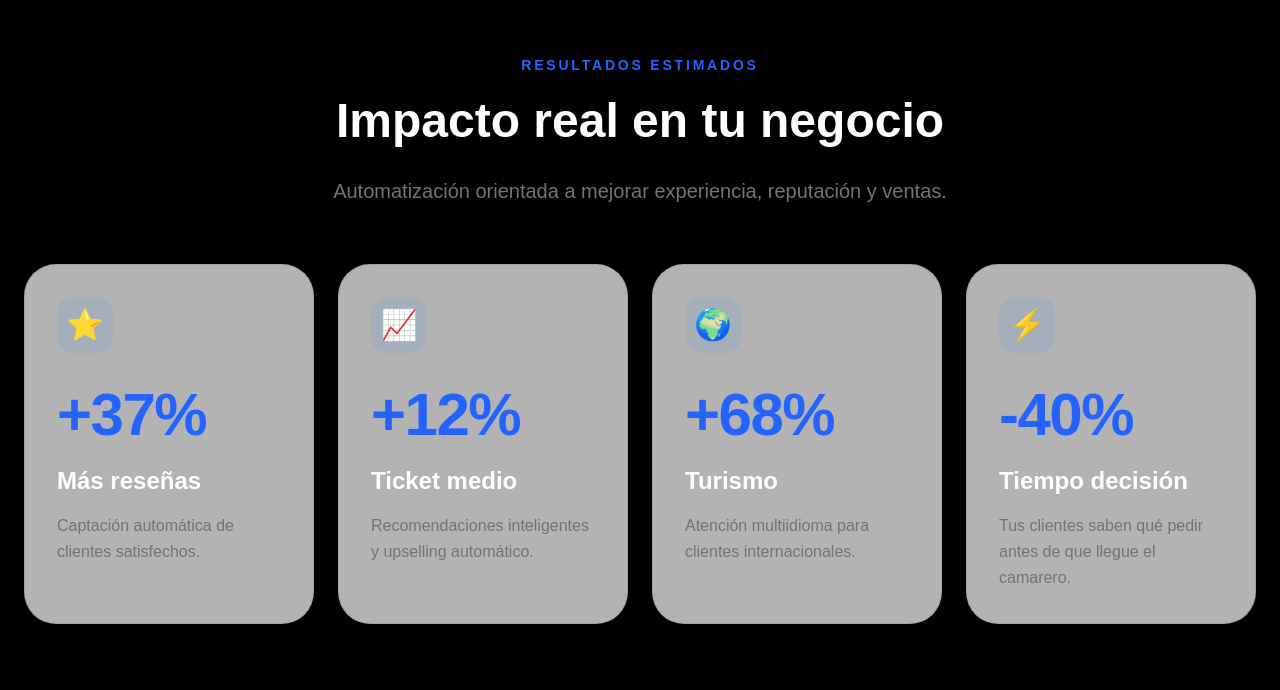
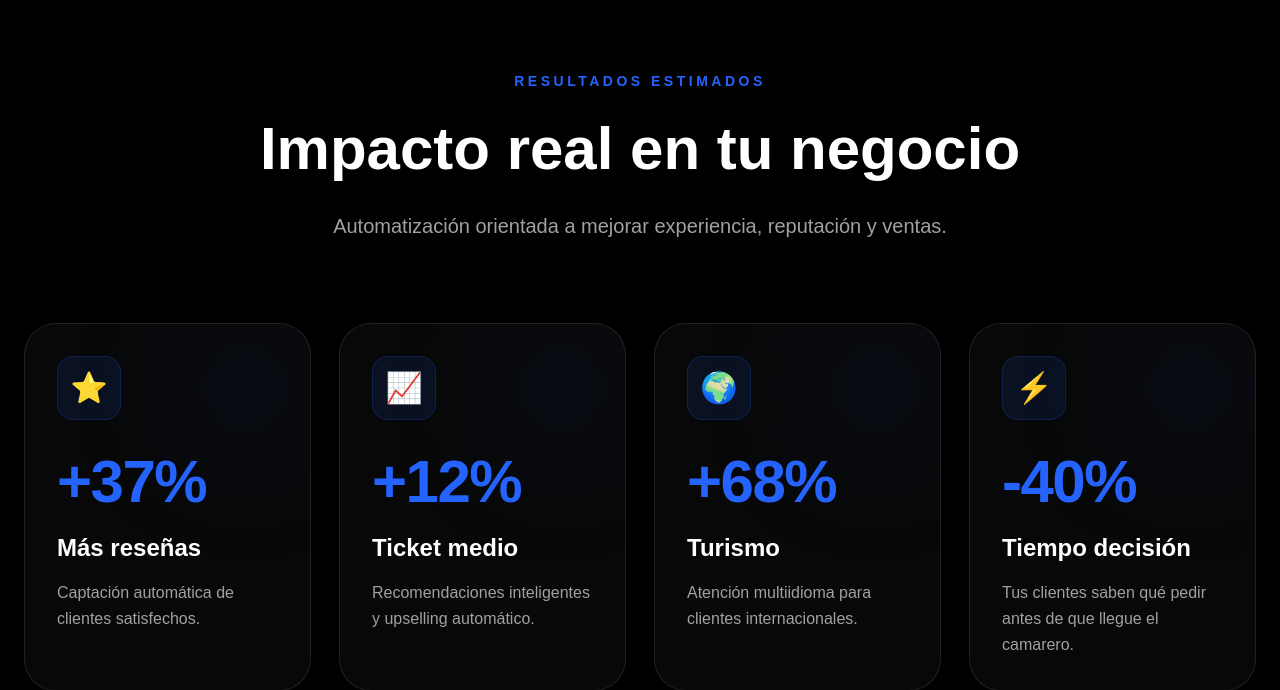
Before and after one commit to Bar-IA/bar-ia, a Next.js app: page / in a window 1280 px wide. Shown: the part 1137-1827 px from the top of the page. Built offline with nearby package versions, Linux system fonts and the light colour scheme.

Commit message:
resultados estimados

```diff
--- a/app/page.tsx
+++ b/app/page.tsx
@@ -164,26 +164,31 @@ export default function BarIA() {
         </div>
       </section>
 
-<section className="relative z-10 max-w-7xl mx-auto px-6 py-10 lg:py-16">
-  <div className="text-center max-w-3xl mx-auto mb-14">
-    <p className="text-sm font-semibold tracking-[0.2em] uppercase text-[#2563FF]">
+<section className="relative z-10 max-w-7xl mx-auto px-6 py-20">
+
+  <div className="text-center max-w-3xl mx-auto mb-20">
+    <p className="text-sm font-semibold tracking-[0.25em] uppercase text-[#2563FF]">
       RESULTADOS ESTIMADOS
     </p>
 
-    <h2 className="mt-4 text-4xl lg:text-5xl font-black leading-tight">
+    <h2 className="mt-5 text-5xl lg:text-6xl font-black leading-tight text-white">
       Impacto real en tu negocio
     </h2>
 
-    <p className="mt-6 text-xl text-neutral-500 leading-relaxed">
+    <p className="mt-6 text-xl text-neutral-400 leading-relaxed">
       Automatización orientada a mejorar experiencia, reputación y ventas.
     </p>
   </div>
 
-  <div className="grid md:grid-cols-2 lg:grid-cols-4 gap-6">
+  <div className="grid md:grid-cols-2 lg:grid-cols-4 gap-7">
 
-  <div className="group rounded-[2rem] border border-black/10 bg-white/70 backdrop-blur-xl p-8 hover:-translate-y-2 hover:shadow-2xl hover:shadow-blue-500/10 transition-all duration-500">
+    <div className="relative overflow-hidden rounded-[2rem] border border-white/10 bg-white/[0.03] backdrop-blur-2xl p-8 hover:border-[#2563FF]/30 transition-all duration-500 hover:-translate-y-2 group">
 
-    <div className="w-14 h-14 rounded-2xl bg-blue-500/10 flex items-center justify-center text-3xl mb-8">
+      <div className="absolute top-0 right-0 w-32 h-32 bg-[#2563FF]/10 blur-3xl rounded-full" />
+
+      <div className="relative z-10">
+
+        <div className="w-16 h-16 rounded-2xl bg-[#2563FF]/10 border border-[#2563FF]/20 flex items-center justify-center text-3xl mb-8">
           ⭐
         </div>
 
@@ -191,18 +196,24 @@ export default function BarIA() {
           +37%
         </p>
 
-    <h3 className="mt-5 text-2xl font-bold">
+        <h3 className="mt-5 text-2xl font-bold text-white">
           Más reseñas
         </h3>
 
-    <p className="mt-4 text-neutral-500 leading-relaxed">
+        <p className="mt-4 text-neutral-400 leading-relaxed">
           Captación automática de clientes satisfechos.
         </p>
+
+      </div>
     </div>
 
-  <div className="group rounded-[2rem] border border-black/10 bg-white/70 backdrop-blur-xl p-8 hover:-translate-y-2 hover:shadow-2xl hover:shadow-blue-500/10 transition-all duration-500">
+    <div className="relative overflow-hidden rounded-[2rem] border border-white/10 bg-white/[0.03] backdrop-blur-2xl p-8 hover:border-[#2563FF]/30 transition-all duration-500 hover:-translate-y-2 group">
 
-    <div className="w-14 h-14 rounded-2xl bg-blue-500/10 flex items-center justify-center text-3xl mb-8">
+      <div className="absolute top-0 right-0 w-32 h-32 bg-[#2563FF]/10 blur-3xl rounded-full" />
+
+      <div className="relative z-10">
+
+        <div className="w-16 h-16 rounded-2xl bg-[#2563FF]/10 border border-[#2563FF]/20 flex items-center justify-center text-3xl mb-8">
           📈
         </div>
 
@@ -210,18 +221,24 @@ export default function BarIA() {
           +12%
         </p>
 
-    <h3 className="mt-5 text-2xl font-bold">
+        <h3 className="mt-5 text-2xl font-bold text-white">
           Ticket medio
         </h3>
 
-    <p className="mt-4 text-neutral-500 leading-relaxed">
+        <p className="mt-4 text-neutral-400 leading-relaxed">
           Recomendaciones inteligentes y upselling automático.
         </p>
+
+      </div>
     </div>
 
-  <div className="group rounded-[2rem] border border-black/10 bg-white/70 backdrop-blur-xl p-8 hover:-translate-y-2 hover:shadow-2xl hover:shadow-blue-500/10 transition-all duration-500">
+    <div className="relative overflow-hidden rounded-[2rem] border border-white/10 bg-white/[0.03] backdrop-blur-2xl p-8 hover:border-[#2563FF]/30 transition-all duration-500 hover:-translate-y-2 group">
 
-    <div className="w-14 h-14 rounded-2xl bg-blue-500/10 flex items-center justify-center text-3xl mb-8">
+      <div className="absolute top-0 right-0 w-32 h-32 bg-[#2563FF]/10 blur-3xl rounded-full" />
+
+      <div className="relative z-10">
+
+        <div className="w-16 h-16 rounded-2xl bg-[#2563FF]/10 border border-[#2563FF]/20 flex items-center justify-center text-3xl mb-8">
           🌍
         </div>
 
@@ -229,18 +246,24 @@ export default function BarIA() {
           +68%
         </p>
 
-    <h3 className="mt-5 text-2xl font-bold">
+        <h3 className="mt-5 text-2xl font-bold text-white">
           Turismo
         </h3>
 
-    <p className="mt-4 text-neutral-500 leading-relaxed">
+        <p className="mt-4 text-neutral-400 leading-relaxed">
           Atención multiidioma para clientes internacionales.
         </p>
+
+      </div>
     </div>
 
-  <div className="group rounded-[2rem] border border-black/10 bg-white/70 backdrop-blur-xl p-8 hover:-translate-y-2 hover:shadow-2xl hover:shadow-blue-500/10 transition-all duration-500">
+    <div className="relative overflow-hidden rounded-[2rem] border border-white/10 bg-white/[0.03] backdrop-blur-2xl p-8 hover:border-[#2563FF]/30 transition-all duration-500 hover:-translate-y-2 group">
 
-    <div className="w-14 h-14 rounded-2xl bg-blue-500/10 flex items-center justify-center text-3xl mb-8">
+      <div className="absolute top-0 right-0 w-32 h-32 bg-[#2563FF]/10 blur-3xl rounded-full" />
+
+      <div className="relative z-10">
+
+        <div className="w-16 h-16 rounded-2xl bg-[#2563FF]/10 border border-[#2563FF]/20 flex items-center justify-center text-3xl mb-8">
           ⚡
         </div>
 
@@ -248,13 +271,15 @@ export default function BarIA() {
           -40%
         </p>
 
-    <h3 className="mt-5 text-2xl font-bold">
+        <h3 className="mt-5 text-2xl font-bold text-white">
           Tiempo decisión
         </h3>
 
-    <p className="mt-4 text-neutral-500 leading-relaxed">
+        <p className="mt-4 text-neutral-400 leading-relaxed">
           Tus clientes saben qué pedir antes de que llegue el camarero.
         </p>
+
+      </div>
     </div>
 
   </div>
```
Lines whose indentation alone changed are shown as unchanged.
